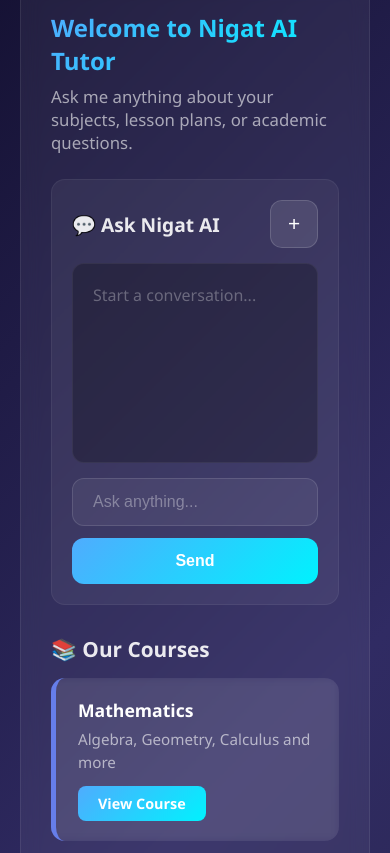
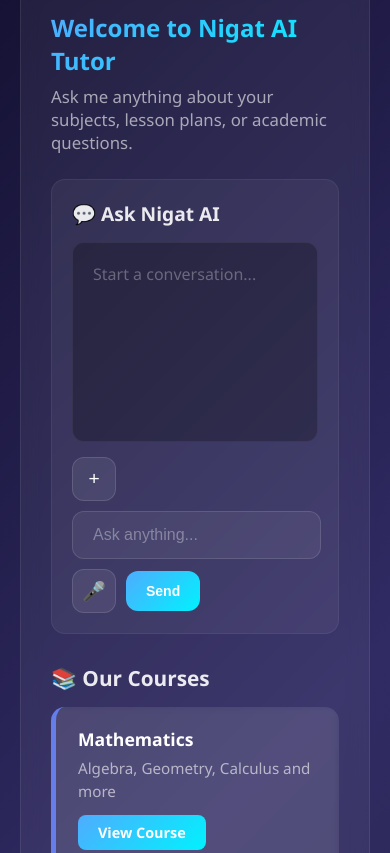
Before and after one commit to fisiha24/NIGAT-TUTOR-AI, a Flask app: page / in a window 390 px wide. Shown: the part 266-1119 px from the top of the page. Run offline with Flask 3, Linux system fonts and the light colour scheme; data comes from the database, SQL or seed files in the repository.

```diff
--- a/templates/index.html
+++ b/templates/index.html
@@ -155,83 +155,6 @@
             color: rgba(255, 255, 255, 0.9);
         }
 
-        /* ===== + DROPDOWN BUTTON ===== */
-        .dropdown-container {
-            position: relative;
-            display: inline-block;
-        }
-
-        .dropdown-btn {
-            background: rgba(255, 255, 255, 0.1);
-            border: 1px solid rgba(255, 255, 255, 0.15);
-            color: #ffffff;
-            padding: 10px 18px;
-            border-radius: 12px;
-            font-size: 1.3rem;
-            cursor: pointer;
-            transition: all 0.3s ease;
-            width: 48px;
-            height: 48px;
-            display: flex;
-            align-items: center;
-            justify-content: center;
-        }
-
-        .dropdown-btn:hover {
-            background: rgba(255, 255, 255, 0.2);
-            transform: rotate(90deg);
-        }
-
-        .dropdown-menu {
-            display: none;
-            position: absolute;
-            right: 0;
-            top: 55px;
-            background: rgba(30, 27, 75, 0.95);
-            backdrop-filter: blur(16px);
-            border-radius: 14px;
-            padding: 10px 0;
-            min-width: 220px;
-            border: 1px solid rgba(255, 255, 255, 0.1);
-            box-shadow: 0 20px 60px rgba(0, 0, 0, 0.5);
-            z-index: 100;
-        }
-
-        .dropdown-menu.show {
-            display: block;
-        }
-
-        .dropdown-menu button,
-        .dropdown-menu label {
-            display: flex;
-            align-items: center;
-            gap: 12px;
-            width: 100%;
-            padding: 12px 20px;
-            background: none;
-            border: none;
-            color: rgba(255, 255, 255, 0.85);
-            font-size: 0.95rem;
-            cursor: pointer;
-            transition: all 0.2s ease;
-            text-align: left;
-            font-family: inherit;
-        }
-
-        .dropdown-menu button:hover,
-        .dropdown-menu label:hover {
-            background: rgba(255, 255, 255, 0.08);
-            color: #ffffff;
-        }
-
-        .dropdown-menu .icon {
-            font-size: 1.2rem;
-        }
-
-        .dropdown-menu input[type="file"] {
-            display: none;
-        }
-
         /* ===== CHAT MESSAGES ===== */
         #chat-messages {
             background: rgba(0, 0, 0, 0.25);
@@ -293,10 +216,12 @@
             font-style: italic;
         }
 
+        /* ===== CHAT INPUT - NEW LAYOUT ===== */
         .chat-input {
             display: flex;
-            gap: 12px;
+            gap: 10px;
             margin-top: 15px;
+            align-items: center;
         }
 
         .chat-input input {
@@ -320,7 +245,122 @@
             background: rgba(255, 255, 255, 0.08);
         }
 
-        .chat-input .send-btn {
+        /* ===== PLUS BUTTON (ከSend በግራ) ===== */
+        .plus-btn {
+            background: rgba(255, 255, 255, 0.08);
+            border: 1px solid rgba(255, 255, 255, 0.12);
+            color: #ffffff;
+            padding: 0;
+            border-radius: 12px;
+            font-size: 1.5rem;
+            cursor: pointer;
+            transition: all 0.3s ease;
+            width: 50px;
+            height: 50px;
+            display: flex;
+            align-items: center;
+            justify-content: center;
+            flex-shrink: 0;
+        }
+
+        .plus-btn:hover {
+            background: rgba(255, 255, 255, 0.18);
+            transform: rotate(90deg);
+        }
+
+        /* ===== DROPDOWN MENU ===== */
+        .dropdown-container {
+            position: relative;
+            display: inline-block;
+        }
+
+        .dropdown-menu {
+            display: none;
+            position: absolute;
+            bottom: 60px;
+            left: 0;
+            background: rgba(30, 27, 75, 0.95);
+            backdrop-filter: blur(16px);
+            border-radius: 14px;
+            padding: 10px 0;
+            min-width: 220px;
+            border: 1px solid rgba(255, 255, 255, 0.1);
+            box-shadow: 0 20px 60px rgba(0, 0, 0, 0.5);
+            z-index: 100;
+        }
+
+        .dropdown-menu.show {
+            display: block;
+        }
+
+        .dropdown-menu button,
+        .dropdown-menu label {
+            display: flex;
+            align-items: center;
+            gap: 12px;
+            width: 100%;
+            padding: 12px 20px;
+            background: none;
+            border: none;
+            color: rgba(255, 255, 255, 0.85);
+            font-size: 0.95rem;
+            cursor: pointer;
+            transition: all 0.2s ease;
+            text-align: left;
+            font-family: inherit;
+        }
+
+        .dropdown-menu button:hover,
+        .dropdown-menu label:hover {
+            background: rgba(255, 255, 255, 0.08);
+            color: #ffffff;
+        }
+
+        .dropdown-menu .icon {
+            font-size: 1.2rem;
+        }
+
+        .dropdown-menu input[type="file"] {
+            display: none;
+        }
+
+        /* ===== VOICE BUTTON (ከ+ ቀጥሎ) ===== */
+        .voice-btn {
+            background: rgba(255, 255, 255, 0.08);
+            border: 1px solid rgba(255, 255, 255, 0.12);
+            color: #ffffff;
+            padding: 0;
+            border-radius: 12px;
+            font-size: 1.3rem;
+            cursor: pointer;
+            transition: all 0.3s ease;
+            width: 50px;
+            height: 50px;
+            display: flex;
+            align-items: center;
+            justify-content: center;
+            flex-shrink: 0;
+        }
+
+        .voice-btn:hover {
+            background: rgba(255, 255, 255, 0.18);
+            transform: scale(1.05);
+        }
+
+        .voice-btn.recording {
+            background: rgba(245, 87, 108, 0.3);
+            border-color: #f5576c;
+            animation: pulse 1s infinite;
+        }
+
+        @keyframes pulse {
+            0% { box-shadow: 0 0 0 0 rgba(245, 87, 108, 0.4); }
+            70% { box-shadow: 0 0 0 10px rgba(245, 87, 108, 0); }
+            100% { box-shadow: 0 0 0 0 rgba(245, 87, 108, 0); }
+        }
+
+        /* ===== SEND BUTTON ===== */
+        .send-btn {
             padding: 14px 30px;
             background: linear-gradient(135deg, #4facfe, #00f2fe);
             color: #ffffff;
@@ -330,14 +370,15 @@
             font-weight: 600;
             cursor: pointer;
             transition: all 0.3s ease;
+            flex-shrink: 0;
         }
 
-        .chat-input .send-btn:hover {
+        .send-btn:hover {
             transform: scale(1.03);
             box-shadow: 0 8px 30px rgba(79, 172, 254, 0.3);
         }
 
-        /* ===== UPLOAD SECTION ===== */
+        /* ===== UPLOAD SECTION (hidden by default) ===== */
         .upload-section {
             background: rgba(255, 255, 255, 0.04);
             border-radius: 12px;
@@ -486,13 +527,43 @@
             }
 
             .chat-input {
-                flex-direction: column;
+                flex-wrap: wrap;
+            }
+
+            .chat-input input {
+                flex: 1 1 100%;
+                order: 1;
+            }
+
+            .plus-btn {
+                order: 2;
+            }
+
+            .voice-btn {
+                order: 3;
+            }
+
+            .send-btn {
+                order: 4;
             }
 
             .dropdown-menu {
-                right: auto;
+                bottom: 55px;
                 left: 0;
                 min-width: 200px;
+            }
+        }
+
+        @media (max-width: 480px) {
+            .plus-btn, .voice-btn {
+                width: 44px;
+                height: 44px;
+                font-size: 1.2rem;
+            }
+
+            .send-btn {
+                padding: 12px 20px;
+                font-size: 14px;
             }
         }
     </style>
@@ -535,10 +606,20 @@
 
                 <div class="chat-header">
                     <h3>💬 Ask Nigat AI</h3>
+                </div>
 
-                    <!-- ===== + DROPDOWN ===== -->
+                <!-- ===== CHAT MESSAGES ===== -->
+                <div id="chat-messages">
+                    <p style="color: rgba(255,255,255,0.3);">Start a conversation...</p>
+                </div>
+
+                <!-- ===== CHAT INPUT ===== -->
+                <div class="chat-input">
+                    <input type="text" id="user-input" placeholder="Ask anything..." onkeypress="if(event.key==='Enter') sendMessage()">
+
+                    <!-- ===== + PLUS BUTTON (ከSend በግራ) ===== -->
                     <div class="dropdown-container">
-                        <button class="dropdown-btn" id="dropdownToggle" onclick="toggleDropdown()">+</button>
+                        <button class="plus-btn" id="dropdownToggle" onclick="toggleDropdown()">+</button>
                         <div class="dropdown-menu" id="dropdownMenu">
                             <button onclick="newChat()">
                                 <span class="icon">✨</span> New Chat
@@ -551,24 +632,18 @@
                                 <span class="icon">🖼️</span> Upload Image
                                 <input type="file" id="imageUpload" accept="image/*" onchange="uploadImage(this)">
                             </label>
-                            <button onclick="voiceInput()">
-                                <span class="icon">🎤</span> Voice Input
-                            </button>
                             <button onclick="clearContext()">
                                 <span class="icon">🗑️</span> Clear Context
                             </button>
                         </div>
                     </div>
-                </div>
 
-                <!-- ===== CHAT MESSAGES ===== -->
-                <div id="chat-messages">
-                    <p style="color: rgba(255,255,255,0.3);">Start a conversation...</p>
-                </div>
+                    <!-- ===== VOICE BUTTON (ከ+ ቀጥሎ) ===== -->
+                    <button class="voice-btn" id="voiceBtn" onclick="toggleVoice()" title="Voice Input">
+                        🎤
+                    </button>
 
-                <!-- ===== CHAT INPUT ===== -->
-                <div class="chat-input">
-                    <input type="text" id="user-input" placeholder="Ask anything..." onkeypress="if(event.key==='Enter') sendMessage()">
+                    <!-- ===== SEND BUTTON ===== -->
                     <button class="send-btn" onclick="sendMessage()">Send</button>
                 </div>
 
@@ -681,22 +756,62 @@
         }
 
         // ===== VOICE INPUT =====
-        function voiceInput() {
+        let recognition = null;
+        let isRecording = false;
+
+        function toggleVoice() {
+            const voiceBtn = document.getElementById('voiceBtn');
+
+            if (isRecording) {
+                // Stop recording
+                if (recognition) {
+                    recognition.stop();
+                }
+                voiceBtn.classList.remove('recording');
+                voiceBtn.textContent = '🎤';
+                isRecording = false;
+                return;
+            }
+
+            // Start recording
             if ('webkitSpeechRecognition' in window || 'SpeechRecognition' in window) {
                 const SpeechRecognition = window.SpeechRecognition || window.webkitSpeechRecognition;
-                const recognition = new SpeechRecognition();
+                recognition = new SpeechRecognition();
                 recognition.lang = 'en-US';
                 recognition.continuous = false;
                 recognition.interimResults = false;
 
+                recognition.onstart = function() {
+                    voiceBtn.classList.add('recording');
+                    voiceBtn.textContent = '⏹️';
+                    isRecording = true;
+                };
+
                 recognition.onresult = function(event) {
                     const transcript = event.results[0][0].transcript;
                     document.getElementById('user-input').value = transcript;
+                    voiceBtn.classList.remove('recording');
+                    voiceBtn.textContent = '🎤';
+                    isRecording = false;
                     sendMessage();
                 };
 
+                recognition.onerror = function(event) {
+                    voiceBtn.classList.remove('recording');
+                    voiceBtn.textContent = '🎤';
+                    isRecording = false;
+                    if (event.error !== 'not-allowed') {
+                        alert('Voice recognition error. Please try again.');
+                    }
+                };
+
+                recognition.onend = function() {
+                    voiceBtn.classList.remove('recording');
+                    voiceBtn.textContent = '🎤';
+                    isRecording = false;
+                };
+
                 recognition.start();
-                document.getElementById('dropdownMenu').classList.remove('show');
             } else {
                 alert('Voice input is not supported in this browser.');
             }
```
